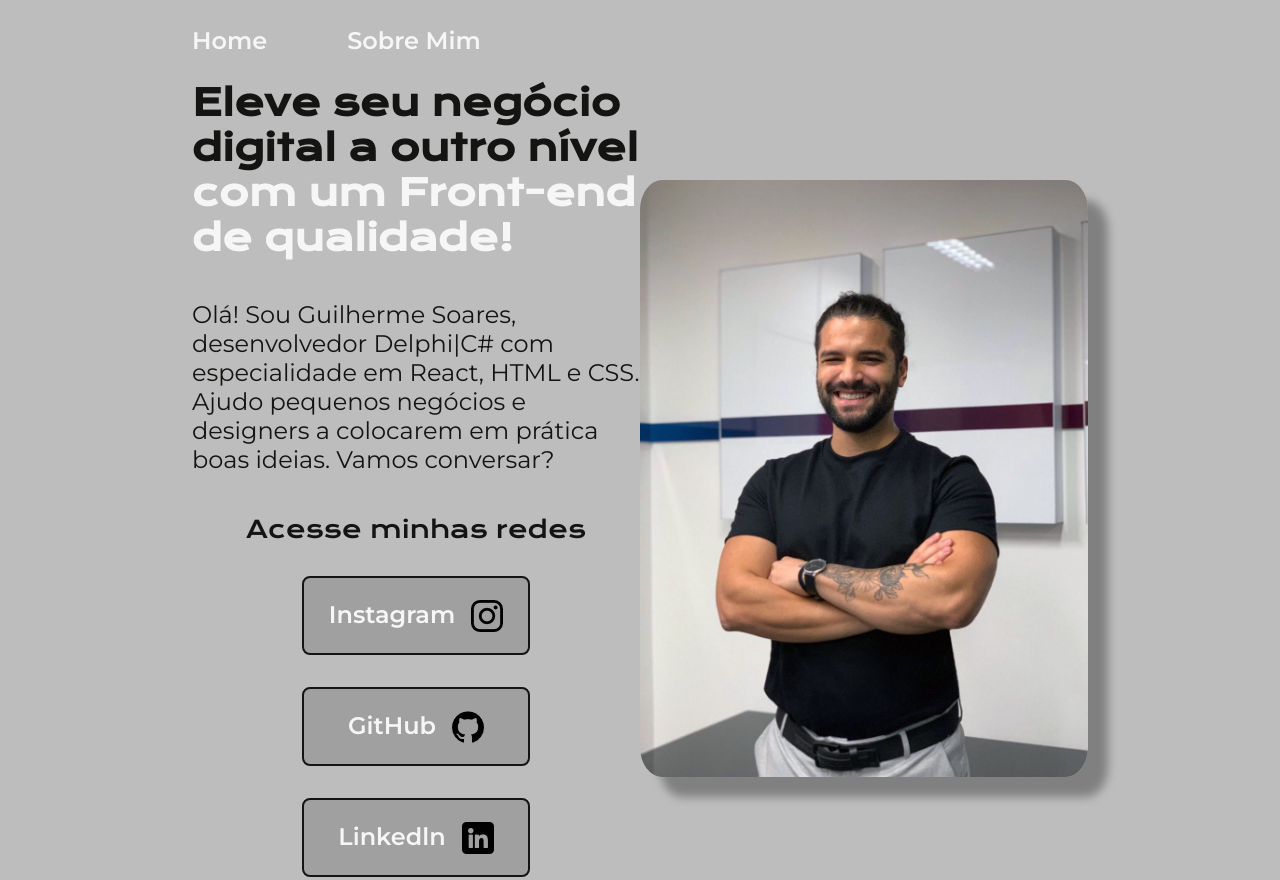
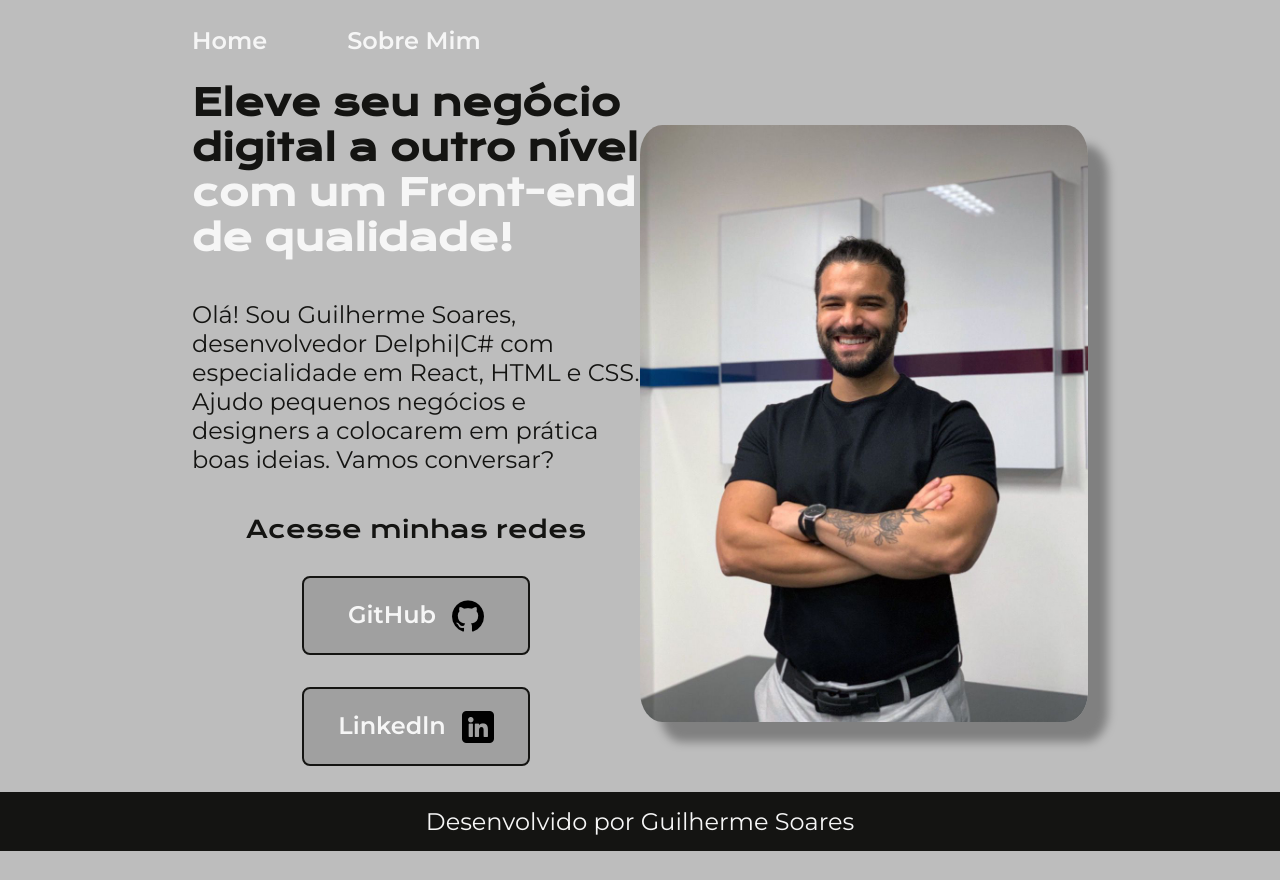
Before and after one commit to Guilherme1606/Estudos-HTML-CSS, a plain HTML site: page index.html in a window 1280 px wide. Shown: the top 880 px of the page. After the commit the page ends 851 px from the top, so only its background shows below. Drawn offline with nearby package versions, Linux system fonts and the light colour scheme.

Commit message:
correção dos links das redes sociais

```diff
--- a/index.html
+++ b/index.html
@@ -22,15 +22,12 @@
             </p>
             <div class="apresentacao__links">
                 <h2 class="apresentacao__links__subtitulo"> Acesse minhas redes</h2>
-                <a class="apresentacao__links__navegacao" href="https://www.instagram.com/guisoares._">
-                    Instagram
-                    <img src="assets/instagram-logo.png" alt="Logo do Instagram">
-                </a>
-                <a class="apresentacao__links__navegacao" href="https://github.com/login">
+
+                <a class="apresentacao__links__navegacao" href="https://github.com/Guilherme1606">
                     GitHub
                     <img src="assets/github-logo.png" alt="Logo do GitHub">
                 </a>
-                <a class="apresentacao__links__navegacao" href="https://github.com/login">
+                <a class="apresentacao__links__navegacao" href="https://www.linkedin.com/in/guilherme-soares-46904612b/">
                     Linkedln
                     <img src="assets/linkedin.png" alt="Logo Linkedln">
                 </a>
```
